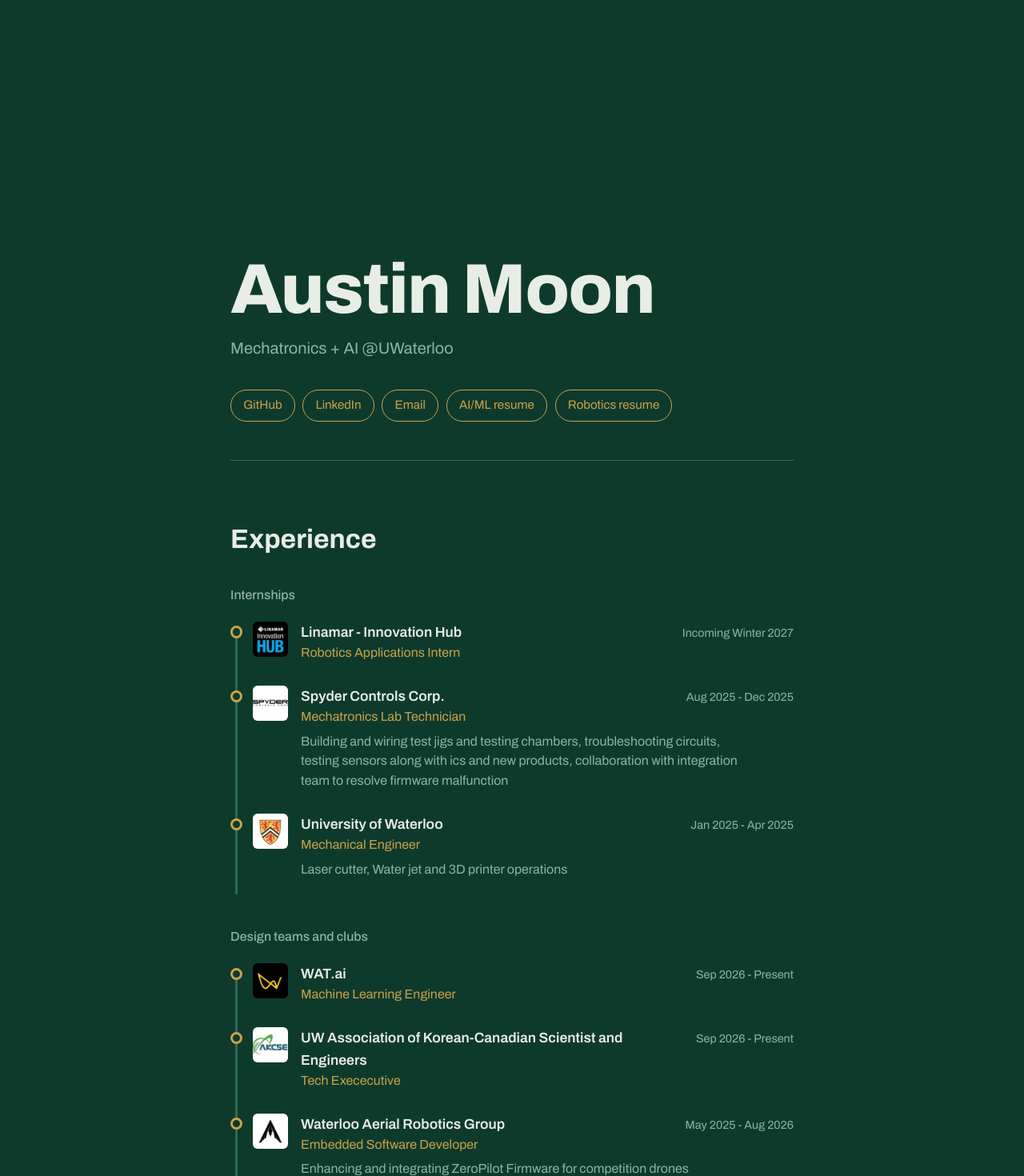
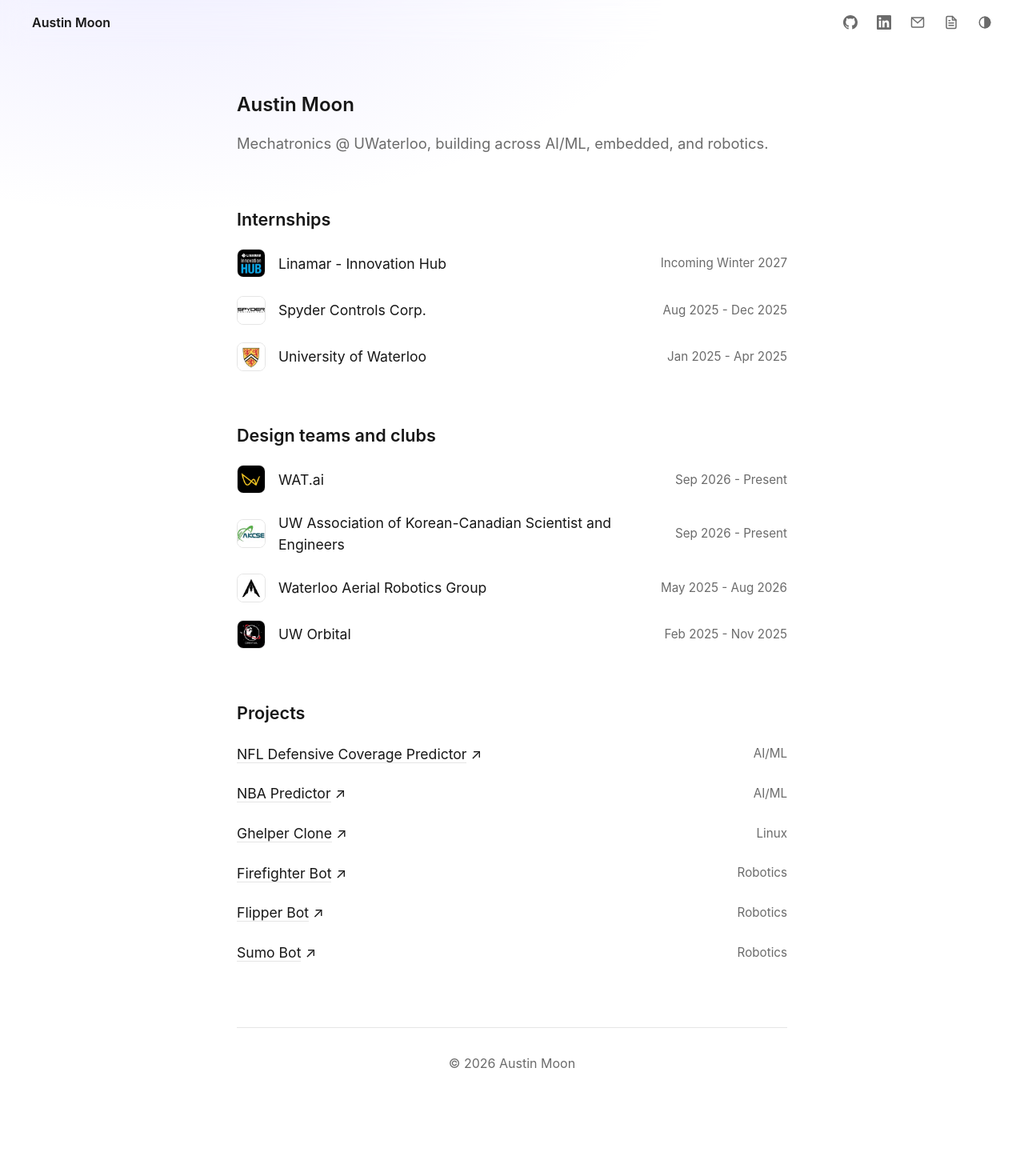
Before and after one commit to Aust1n-moon/Website, a React (Vite) app: page / in a window 1280 px wide. Shown: the top 1470 px of the page at 80% size. After the commit the page ends 1390 px from the top, so only its background shows below. Built offline with nearby package versions, Linux system fonts and the light colour scheme.

Commit message:
ui change

```diff
--- a/index.html
+++ b/index.html
@@ -4,10 +4,9 @@
     <meta charset="UTF-8" />
     <link rel="icon" type="image/png" href="/favicon.png" />
     <meta name="viewport" content="width=device-width, initial-scale=1.0" />
-    <link rel="preconnect" href="https://fonts.googleapis.com" />
-    <link rel="preconnect" href="https://fonts.gstatic.com" crossorigin />
-    <link href="https://fonts.googleapis.com/css2?family=Archivo:wdth,wght@62..125,400..800&display=swap" rel="stylesheet" />
     <title>Austin Moon</title>
+    <!-- Apply the saved theme before first paint to avoid a flash -->
+    <script>if (localStorage.theme) document.documentElement.dataset.theme = localStorage.theme</script>
   </head>
   <body>
     <div id="root"></div>
--- a/src/App.css
+++ b/src/App.css
@@ -1,182 +1,238 @@
+/* Top bar */
+nav {
+  position: fixed;
+  top: 0;
+  width: 100%;
+  display: flex;
+  justify-content: space-between;
+  align-items: center;
+  padding: 1rem 2.5rem;
+  backdrop-filter: blur(16px);
+  -webkit-backdrop-filter: blur(16px);
+  z-index: 100;
+  transition: transform 0.3s;
+}
+
+nav.nav-hidden {
+  transform: translateY(-100%);
+}
+
+nav a,
+.resume-menu summary {
+  color: var(--muted);
+  font-size: 0.9rem;
+  transition: color 0.2s;
+}
+
+nav a:hover,
+.resume-menu:hover summary,
+.resume-menu[open] summary {
+  color: var(--text);
+}
+
+nav .name {
+  font-weight: 600;
+  font-size: 1rem;
+  color: var(--text);
+}
+
+.nav-links {
+  display: flex;
+  gap: 1.5rem;
+  align-items: center;
+}
+
+.nav-icon {
+  display: flex;
+  align-items: center;
+}
+
+.theme-toggle {
+  background: none;
+  border: none;
+  cursor: pointer;
+  color: var(--muted);
+  transition: color 0.2s;
+}
+
+.theme-toggle:hover {
+  color: var(--text);
+}
+
+.resume-menu {
+  position: relative;
+}
+
+.resume-menu summary {
+  list-style: none;
+  cursor: pointer;
+}
+
+.resume-menu summary::-webkit-details-marker {
+  display: none;
+}
+
+.resume-dropdown {
+  display: none;
+  position: absolute;
+  right: 0;
+  top: 100%;
+  margin-top: 0.75rem;
+  flex-direction: column;
+  white-space: nowrap;
+  background: var(--bg);
+  border: 1px solid var(--rule);
+  border-radius: 8px;
+  overflow: hidden;
+}
+
+.resume-menu:hover .resume-dropdown,
+.resume-menu[open] .resume-dropdown {
+  display: flex;
+}
+
+.resume-dropdown a {
+  padding: 0.5rem 1rem;
+}
+
+/* Page */
 main {
   max-width: 46rem;
   margin: 0 auto;
-  padding: 0 1rem;
+  padding: 7rem 1.5rem 0;
 }
 
-.hero {
-  min-height: 72vh;
-  display: flex;
-  flex-direction: column;
-  justify-content: flex-end;
-  padding-bottom: 3rem;
-  border-bottom: 1px solid var(--copper);
+h1 {
+  font-size: 1.5rem;
+  font-weight: 600;
 }
 
-.hero h1 {
-  font-size: clamp(2.6rem, 11vw, 5.5rem);
-  font-stretch: 125%;
-  font-weight: 800;
-  line-height: 0.95;
-  letter-spacing: -0.02em;
-}
-
-.tagline {
+.bio {
   margin-top: 1rem;
-  font-size: 1.25rem;
+  font-size: 1.15rem;
   color: var(--muted);
 }
 
-.contacts {
-  margin-top: 2.25rem;
-  display: flex;
-  flex-wrap: wrap;
-  gap: 0.6rem;
-}
-
-.contacts a {
-  padding: 0.45rem 0.95rem;
-  border: 1px solid var(--gold);
-  border-radius: 999px;
-  color: var(--gold);
-  font-size: 0.95rem;
-  transition: background 0.15s, color 0.15s;
-}
-
-.contacts a:hover {
-  background: var(--gold);
-  color: var(--mask-deep);
-}
-
 section {
-  padding: 4.5rem 0 1rem;
+  padding-top: 4rem;
 }
 
 h2 {
-  font-size: 2.1rem;
-  font-stretch: 125%;
-  font-weight: 700;
-  margin-bottom: 0.5rem;
+  font-size: 1.35rem;
+  font-weight: 600;
+  margin-bottom: 1.25rem;
 }
 
-.group {
-  margin: 2rem 0 1.25rem;
-  font-size: 1rem;
-  font-weight: 500;
-  color: var(--muted);
+.list {
+  list-style: none;
+  display: flex;
+  flex-direction: column;
+  gap: 1.4rem;
 }
 
 .row {
   display: flex;
-  justify-content: space-between;
-  align-items: baseline;
+  align-items: center;
   gap: 1rem;
+  font-size: 1.1rem;
 }
 
-h3 {
-  font-size: 1.1rem;
-  font-weight: 600;
-}
-
-.desc {
-  margin-top: 0.35rem;
-  color: var(--muted);
-  max-width: 62ch;
-}
-
-/* Experience: a copper trace runs down the left, each role sits on a gold pad */
-.trace {
-  list-style: none;
-  position: relative;
-  padding-left: 1.75rem;
-}
-
-.trace::before {
-  content: '';
-  position: absolute;
-  left: 0.4rem;
-  top: 0.6rem;
-  bottom: 0.6rem;
-  width: 3px;
-  background: var(--copper);
-}
-
-.trace li {
-  position: relative;
-  display: flex;
-  gap: 1rem;
-  padding-bottom: 1.75rem;
-}
-
-.trace li::before {
-  content: '';
-  position: absolute;
-  left: -1.75rem;
-  top: 0.35rem;
-  width: 0.95rem;
-  height: 0.95rem;
-  border-radius: 50%;
-  background: var(--mask);
-  border: 3px solid var(--gold);
-}
-
-.logo {
-  width: 2.75rem;
-  height: 2.75rem;
-  border-radius: 6px;
-  flex-shrink: 0;
-  object-fit: cover;
-}
-
-.trace li > div {
+.grow {
   flex: 1;
   min-width: 0;
 }
 
-.dates {
-  flex-shrink: 0;
-  font-size: 0.9rem;
+.muted {
   color: var(--muted);
 }
 
-.position {
-  color: var(--gold);
+.row .muted {
+  font-size: 0.95rem;
 }
 
-/* Projects */
-.projects {
-  list-style: none;
-  margin-top: 1.5rem;
+.end {
+  flex-shrink: 0;
+  text-align: right;
 }
 
-.projects a {
-  display: block;
-  padding: 1.1rem 0;
-  border-top: 1px solid var(--copper);
+.role {
+  display: grid;
+  grid-template-rows: 0fr;
+  transition: grid-template-rows 0.2s ease;
 }
 
-.projects a:hover h3 {
-  color: var(--gold);
+.role > div {
+  overflow: hidden;
 }
 
-.tag {
-  flex-shrink: 0;
-  font-size: 0.85rem;
-  padding: 0.1rem 0.6rem;
-  border-radius: 4px;
-  background: var(--mask-deep);
+.desc {
+  margin-top: 0.2rem;
+  font-size: 0.95rem;
   color: var(--muted);
 }
 
+.role-row:hover .role,
+.role-row:focus .role {
+  grid-template-rows: 1fr;
+}
+
+.role-row:focus {
+  outline: none;
+}
+
+.role-row:focus-visible {
+  outline: 2px solid var(--text);
+  outline-offset: 6px;
+  border-radius: 4px;
+}
+
+@media (prefers-reduced-motion: reduce) {
+  .role { transition: none; }
+}
+
+.logo {
+  width: 2.25rem;
+  height: 2.25rem;
+  border-radius: 8px;
+  flex-shrink: 0;
+  object-fit: cover;
+  border: 1px solid var(--rule);
+}
+
+.link {
+  border-bottom: 1px solid var(--rule);
+  transition: border-color 0.2s;
+}
+
+a:hover .link {
+  border-color: var(--text);
+}
+
 footer {
-  padding: 3rem 0;
-  font-size: 0.85rem;
+  margin-top: 5rem;
+  padding: 2rem 0 3rem;
+  border-top: 1px solid var(--rule);
   color: var(--muted);
+  text-align: center;
 }
 
 @media (max-width: 560px) {
+  nav {
+    padding: 1rem 1.25rem;
+  }
+
   .row {
-    flex-direction: column;
-    gap: 0.1rem;
+    flex-wrap: wrap;
+    align-items: flex-start;
+    row-gap: 0.1rem;
+  }
+
+  .row .end {
+    flex-basis: 100%;
+    text-align: left;
+  }
+
+  .logo ~ .end {
+    padding-left: 3.25rem;
   }
 }
--- a/src/App.tsx
+++ b/src/App.tsx
@@ -1,18 +1,19 @@
+import { useEffect, useState } from 'react'
 import { Analytics } from '@vercel/analytics/react'
 import './App.css'
 
 const internships = [
   { company: 'Linamar - Innovation Hub', logo: '/logos/linamar_innovation_hub_logo.jpg', position: 'Robotics Applications Intern', dates: 'Incoming Winter 2027', description: '' },
-  { company: 'Spyder Controls Corp.', logo: '/logos/spyder_controls_corp_logo.jpg', position: 'Mechatronics Lab Technician', dates: 'Aug 2025 - Dec 2025', description: 'Building and wiring test jigs and testing chambers, troubleshooting circuits, testing sensors along with ics and new products, collaboration with integration team to resolve firmware malfunction' },
+  { company: 'Spyder Controls Corp.', logo: '/logos/spyder_controls_corp_logo.jpg', position: 'Mechatronics Lab Technician', dates: 'Aug 2025 - Dec 2025', description: 'Building test fixtures for PCBA validation and environmental testing' },
   { company: 'University of Waterloo', logo: '/logos/uwaterloo_logo.jpg', position: 'Mechanical Engineer', dates: 'Jan 2025 - Apr 2025', description: 'Laser cutter, Water jet and 3D printer operations' },
 ]
 
 const designTeams = [
   // { company: 'Club 1', logo: '', position: 'President', dates: 'Jan 2019 – May 2019', description: 'Organized workshops and events for design-focused student community.' },
-  { company: 'WAT.ai', logo: '/logos/wat_ai_logo.jpg', position: 'Machine Learning Engineer', dates: 'Sep 2026 - Present', description: '' },
-  { company: 'UW Association of Korean-Canadian Scientist and Engineers', logo: '/logos/association_of_korean_canadian_scientists__engineers_logo.jpg', position: 'Tech Exececutive', dates: 'Sep 2026 - Present', description: '' },
-  { company: 'Waterloo Aerial Robotics Group', logo: '/logos/waterloo_aerial_robotics_group_logo.jpg', position: 'Embedded Software Developer', dates: 'May 2025 - Aug 2026', description: 'Enhancing and integrating ZeroPilot Firmware for competition drones' },
-  { company: 'UW Orbital', logo: '/logos/uw_orbital_logo.jpg', position: 'Mechanical Engineer', dates: 'Feb 2025 - Nov 2025', description: 'Designing parts for the 3U CubeSat' },
+  { company: 'WAT.ai', logo: '/logos/wat_ai_logo.jpg', position: 'Machine Learning Engineer', dates: 'Sep 2026 - Present', description: 'Quantifying off ball attacking movement of soccer players' },
+  { company: 'UW Association of Korean-Canadian Scientist and Engineers', logo: '/logos/association_of_korean_canadian_scientists__engineers_logo.jpg', position: 'Tech Exececutive', dates: 'Sep 2026 - Present', description: 'Developing AI and fullstack tools for AKCSE community' },
+  { company: 'Waterloo Aerial Robotics Group', logo: '/logos/waterloo_aerial_robotics_group_logo.jpg', position: 'Embedded Software Developer', dates: 'May 2025 - Aug 2026', description: 'Enhancing and integrating ZeroPilot Firmware for drones' },
+  { company: 'UW Orbital', logo: '/logos/uw_orbital_logo.jpg', position: 'Mechanical Engineer', dates: 'Feb 2025 - Nov 2025', description: 'Designing parts for 3U CubeSat' },
 ]
 
 const projects = [
@@ -24,75 +25,115 @@ const projects = [
   { title: 'Sumo Bot', tag: 'Robotics', description: 'Battlebot with 3 custom PCBs, IR edge detection and a front opponent sensor; reached the semi-finals out of 10+ bots', link: 'https://github.com/Aust1n-moon/Sumo-Bot' },
 ]
 
-const contacts = [
-  { label: 'GitHub', href: 'https://github.com/Aust1n-moon' },
-  { label: 'LinkedIn', href: 'https://www.linkedin.com/in/austinmoon/' },
-  { label: 'Email', href: 'mailto:jeonghyeon076@gmail.com' },
-  { label: 'AI/ML resume', href: '/Resume-ext.pdf' },
-  { label: 'Robotics resume', href: '/Resume%20robotics.pdf' },
-]
+function useHideNavOnScroll() {
+  const [hidden, setHidden] = useState(false)
+  useEffect(() => {
+    let lastY = window.scrollY
+    const onScroll = () => {
+      setHidden(window.scrollY > lastY && window.scrollY > 50)
+      lastY = window.scrollY
+    }
+    window.addEventListener('scroll', onScroll, { passive: true })
+    return () => window.removeEventListener('scroll', onScroll)
+  }, [])
+  return hidden
+}
 
-function Timeline({ items }: { items: typeof internships }) {
+function toggleTheme() {
+  const root = document.documentElement
+  const dark = root.dataset.theme ? root.dataset.theme === 'dark' : matchMedia('(prefers-color-scheme: dark)').matches
+  root.dataset.theme = dark ? 'light' : 'dark'
+  localStorage.setItem('theme', root.dataset.theme)
+}
+
+function Roles({ items }: { items: typeof internships }) {
   return (
-    <ol className="trace">
+    <ul className="list">
       {items.map(exp => (
-        <li key={exp.company + exp.position}>
+        <li key={exp.company + exp.position} className="row role-row" tabIndex={0}>
           <img className="logo" src={exp.logo} alt="" />
+          <div className="grow">
+            <p>{exp.company}</p>
+            <div className="role">
               <div>
-            <div className="row">
-              <h3>{exp.company}</h3>
-              <span className="dates">{exp.dates}</span>
-            </div>
-            <p className="position">{exp.position}</p>
+                <p className="muted">{exp.position}</p>
                 {exp.description && <p className="desc">{exp.description}</p>}
               </div>
+            </div>
+          </div>
+          <span className="muted end">{exp.dates}</span>
         </li>
       ))}
-    </ol>
+    </ul>
   )
 }
 
 function App() {
+  const navHidden = useHideNavOnScroll()
+
   return (
-    <main>
-      <header className="hero">
+    <>
+      <nav className={navHidden ? 'nav-hidden' : ''}>
+        <a href="#top" className="name">Austin Moon</a>
+        <div className="nav-links">
+          <a href="https://github.com/Aust1n-moon" target="_blank" rel="noopener noreferrer" className="nav-icon" title="GitHub" aria-label="GitHub">
+            <svg width="18" height="18" viewBox="0 0 24 24" fill="currentColor"><path d="M12 0C5.37 0 0 5.37 0 12c0 5.31 3.435 9.795 8.205 11.385.6.105.825-.255.825-.57 0-.285-.015-1.23-.015-2.235-3.015.555-3.795-.735-4.035-1.41-.135-.345-.72-1.41-1.23-1.695-.42-.225-1.02-.78-.015-.795.945-.015 1.62.87 1.845 1.23 1.08 1.815 2.805 1.305 3.495.99.105-.78.42-1.305.765-1.605-2.67-.3-5.46-1.335-5.46-5.925 0-1.305.465-2.385 1.23-3.225-.12-.3-.54-1.53.12-3.18 0 0 1.005-.315 3.3 1.23.96-.27 1.98-.405 3-.405s2.04.135 3 .405c2.295-1.56 3.3-1.23 3.3-1.23.66 1.65.24 2.88.12 3.18.765.84 1.23 1.905 1.23 3.225 0 4.605-2.805 5.625-5.475 5.925.435.375.81 1.095.81 2.22 0 1.605-.015 2.895-.015 3.3 0 .315.225.69.825.57A12.02 12.02 0 0024 12c0-6.63-5.37-12-12-12z"/></svg>
+          </a>
+          <a href="https://www.linkedin.com/in/austinmoon/" target="_blank" rel="noopener noreferrer" className="nav-icon" title="LinkedIn" aria-label="LinkedIn">
+            <svg width="18" height="18" viewBox="0 0 24 24" fill="currentColor"><path d="M20.447 20.452h-3.554v-5.569c0-1.328-.027-3.037-1.852-3.037-1.853 0-2.136 1.445-2.136 2.939v5.667H9.351V9h3.414v1.561h.046c.477-.9 1.637-1.85 3.37-1.85 3.601 0 4.267 2.37 4.267 5.455v6.286zM5.337 7.433a2.062 2.062 0 01-2.063-2.065 2.064 2.064 0 112.063 2.065zm1.782 13.019H3.555V9h3.564v11.452zM22.225 0H1.771C.792 0 0 .774 0 1.729v20.542C0 23.227.792 24 1.771 24h20.451C23.2 24 24 23.227 24 22.271V1.729C24 .774 23.2 0 22.222 0h.003z"/></svg>
+          </a>
+          <a href="mailto:jeonghyeon076@gmail.com" className="nav-icon" title="Email" aria-label="Email">
+            <svg width="18" height="18" viewBox="0 0 24 24" fill="none" stroke="currentColor" strokeWidth="2" strokeLinecap="round" strokeLinejoin="round"><rect x="2" y="4" width="20" height="16" rx="2"/><path d="M22 4L12 13 2 4"/></svg>
+          </a>
+          <details className="resume-menu">
+            <summary className="nav-icon" title="Resume" aria-label="Resume">
+              <svg width="18" height="18" viewBox="0 0 24 24" fill="none" stroke="currentColor" strokeWidth="2" strokeLinecap="round" strokeLinejoin="round"><path d="M14 2H6a2 2 0 00-2 2v16a2 2 0 002 2h12a2 2 0 002-2V8z"/><polyline points="14 2 14 8 20 8"/><line x1="16" y1="13" x2="8" y2="13"/><line x1="16" y1="17" x2="8" y2="17"/><polyline points="10 9 9 9 8 9"/></svg>
+            </summary>
+            <div className="resume-dropdown">
+              <a href="/Resume-ext.pdf" target="_blank" rel="noopener noreferrer">AI/ML resume</a>
+              <a href="/Resume%20robotics.pdf" target="_blank" rel="noopener noreferrer">Robotics resume</a>
+            </div>
+          </details>
+          <button className="nav-icon theme-toggle" title="Toggle theme" aria-label="Toggle light or dark mode" onClick={toggleTheme}>
+            <svg width="18" height="18" viewBox="0 0 24 24" fill="none" stroke="currentColor" strokeWidth="2"><circle cx="12" cy="12" r="9"/><path d="M12 3a9 9 0 010 18z" fill="currentColor"/></svg>
+          </button>
+        </div>
+      </nav>
+
+      <main id="top">
+        <header>
           <h1>Austin Moon</h1>
-        <p className="tagline">Mechatronics + AI @UWaterloo</p>
-        <nav className="contacts" aria-label="Contact">
-          {contacts.map(c => (
-            <a key={c.label} href={c.href} target={c.href.startsWith('mailto:') ? undefined : '_blank'} rel="noopener noreferrer">{c.label}</a>
-          ))}
-        </nav>
+          <p className="bio">Mechatronics @ UWaterloo, building across AI/ML, embedded, and robotics.</p>
         </header>
 
-      <section id="experience">
-        <h2>Experience</h2>
-        <h3 className="group">Internships</h3>
-        <Timeline items={internships} />
-        <h3 className="group">Design teams and clubs</h3>
-        <Timeline items={designTeams} />
+        <section>
+          <h2>Internships</h2>
+          <Roles items={internships} />
         </section>
 
-      <section id="projects">
+        <section>
+          <h2>Design teams and clubs</h2>
+          <Roles items={designTeams} />
+        </section>
+
+        <section>
           <h2>Projects</h2>
-        <ul className="projects">
+          <ul className="list">
             {projects.map(p => (
-            <li key={p.title}>
-              <a href={p.link} target="_blank" rel="noopener noreferrer">
-                <div className="row">
-                  <h3>{p.title}</h3>
-                  <span className="tag">{p.tag}</span>
-                </div>
-                <p className="desc">{p.description}</p>
+              <li key={p.title} className="row">
+                <a className="grow" href={p.link} target="_blank" rel="noopener noreferrer">
+                  <span className="link">{p.title}</span> <span aria-hidden="true">↗</span>
                 </a>
+                <span className="muted end">{p.tag}</span>
               </li>
             ))}
           </ul>
         </section>
 
         <footer>© {new Date().getFullYear()} Austin Moon</footer>
+      </main>
       <Analytics />
-    </main>
+    </>
   )
 }
 
--- a/src/index.css
+++ b/src/index.css
@@ -7,23 +7,25 @@
 }
 
 :root {
-  --mask: #0e3a2c;
-  --mask-deep: #082419;
-  --silk: #e8ede6;
-  --muted: #8fb3a2;
-  --gold: #c8a24a;
-  --copper: #2c6b52;
-  color-scheme: dark;
+  --bg: light-dark(#ffffff, #000000);
+  --text: light-dark(#171717, #ededed);
+  --muted: light-dark(#6b6b6b, #9a9a9a);
+  --rule: light-dark(#e5e5e5, #262626);
+  --glow: light-dark(rgba(140, 130, 255, 0.14), rgba(140, 130, 255, 0.10));
+  color-scheme: light dark;
 }
+
+:root[data-theme='light'] { color-scheme: light; }
+:root[data-theme='dark'] { color-scheme: dark; }
 
 html {
   scroll-behavior: smooth;
 }
 
 body {
-  font-family: 'Archivo', system-ui, sans-serif;
-  background: var(--mask);
-  color: var(--silk);
+  font-family: -apple-system, BlinkMacSystemFont, 'Inter', 'Segoe UI', Roboto, sans-serif;
+  background: var(--bg) radial-gradient(60rem 30rem at 15% -5%, var(--glow), transparent 70%) no-repeat;
+  color: var(--text);
   line-height: 1.55;
   -webkit-font-smoothing: antialiased;
 }
@@ -33,8 +35,9 @@ a {
   text-decoration: none;
 }
 
-a:focus-visible {
-  outline: 2px solid var(--gold);
+a:focus-visible,
+summary:focus-visible {
+  outline: 2px solid var(--text);
   outline-offset: 4px;
 }
 
```
Lines whose indentation alone changed are shown as unchanged.
